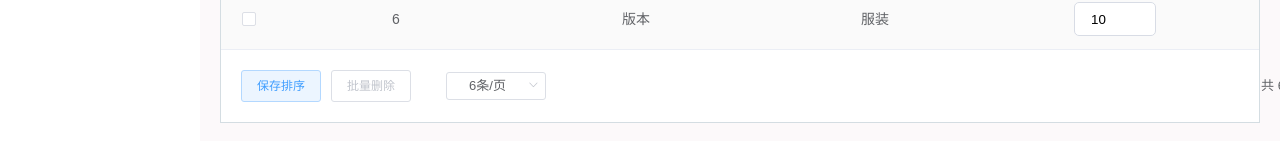
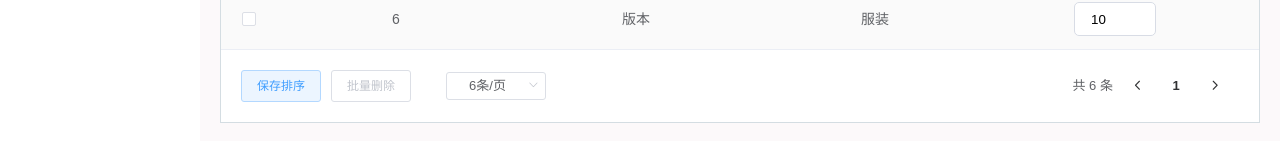
Before and after one commit to bo-ddd/union-b, a Vue app: page /commodity/specification in a window 1280 px wide. Shown: the part 583-724 px from the top of the page. Built offline with nearby package versions, Linux system fonts and the light colour scheme.

Commit message:
我修改了商品规格页面

```diff
--- a/src/views/commodity/Specification.vue
+++ b/src/views/commodity/Specification.vue
@@ -61,9 +61,13 @@
         </el-table-column>
       </el-table>
       <div class="footer">
-        <el-button type="primary" plain size="small">保存排序</el-button>
-        <el-button plain class="batch_del_btn" size="small">批量删除</el-button>
-        <div class="footer_page">
+        <div class="footer_left">
+          <el-button type="primary" plain size="small">保存排序</el-button>
+          <el-button plain class="batch_del_btn" size="small"
+            >批量删除</el-button
+          >
+        </div>
+        <div class="footer_right">
           <div class="block">
             <el-pagination
               :current-page="currentPage4"
@@ -71,6 +75,8 @@
               layout="sizes"
             >
             </el-pagination>
+          </div>
+          <div class="block2">
             <el-pagination
               @size-change="handleSizeChange"
               @current-change="handleCurrentChange"
@@ -192,9 +198,13 @@ export default {
   display: flex;
   align-items: center;
   background-color: #ffffff;
-}
-.footer_page {
-  margin-left: 25px;
+  & .footer_right {
+    margin-left: 25px;
+    display: flex;
+    justify-content: center;
+    width: 80%;
+    justify-content: space-between;
+  }
 }
 .cell {
   text-align: center;
@@ -214,10 +224,8 @@ export default {
   background-color: #ff8b53;
   padding: 10px 10px;
 }
-.block {
-  display: flex;
-}
-.pagegn{
-  margin-left: 690px;
-}
+// .block {
+//   display: grid;
+//   grid-template-columns: 80% 20%;
+// }
 </style>
```
